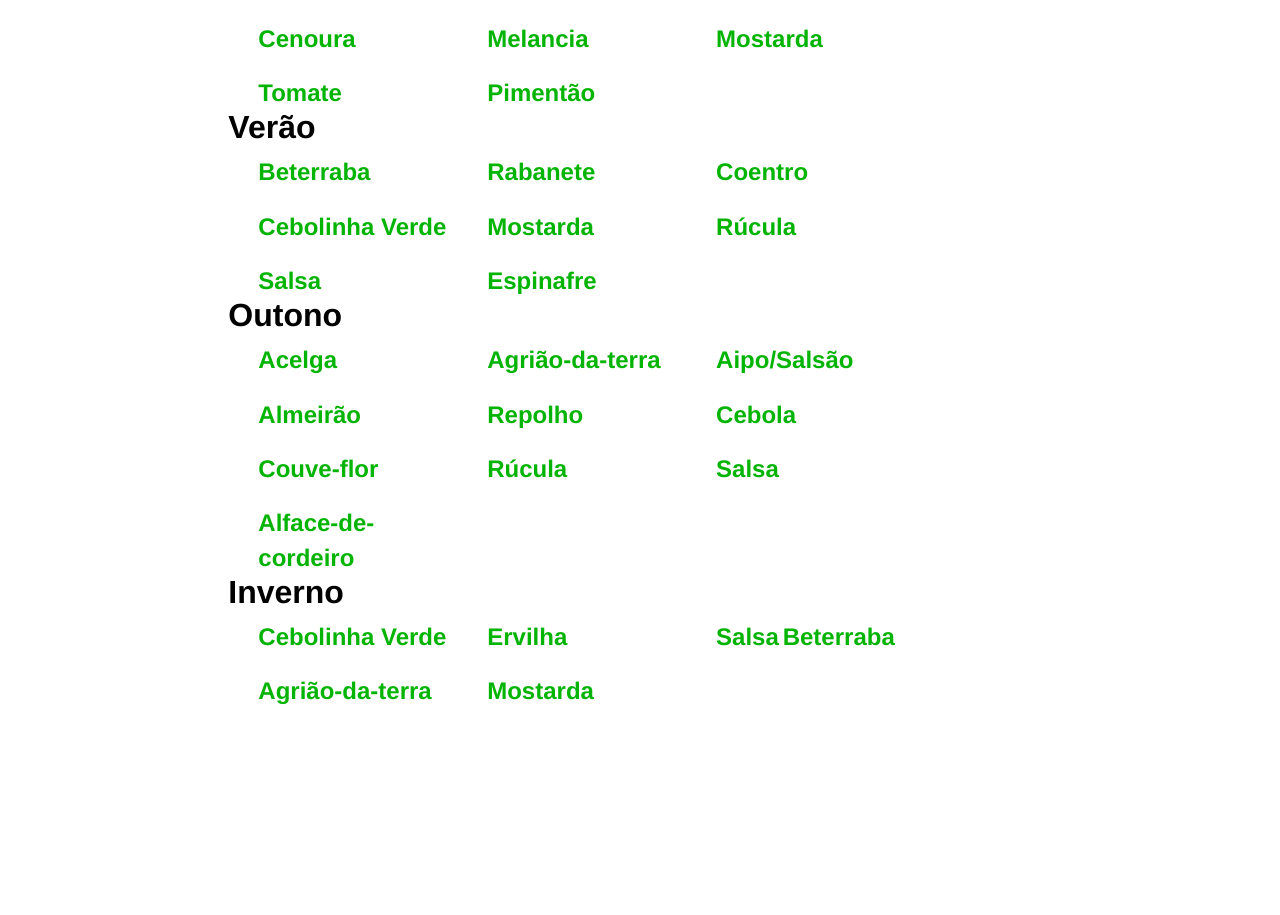
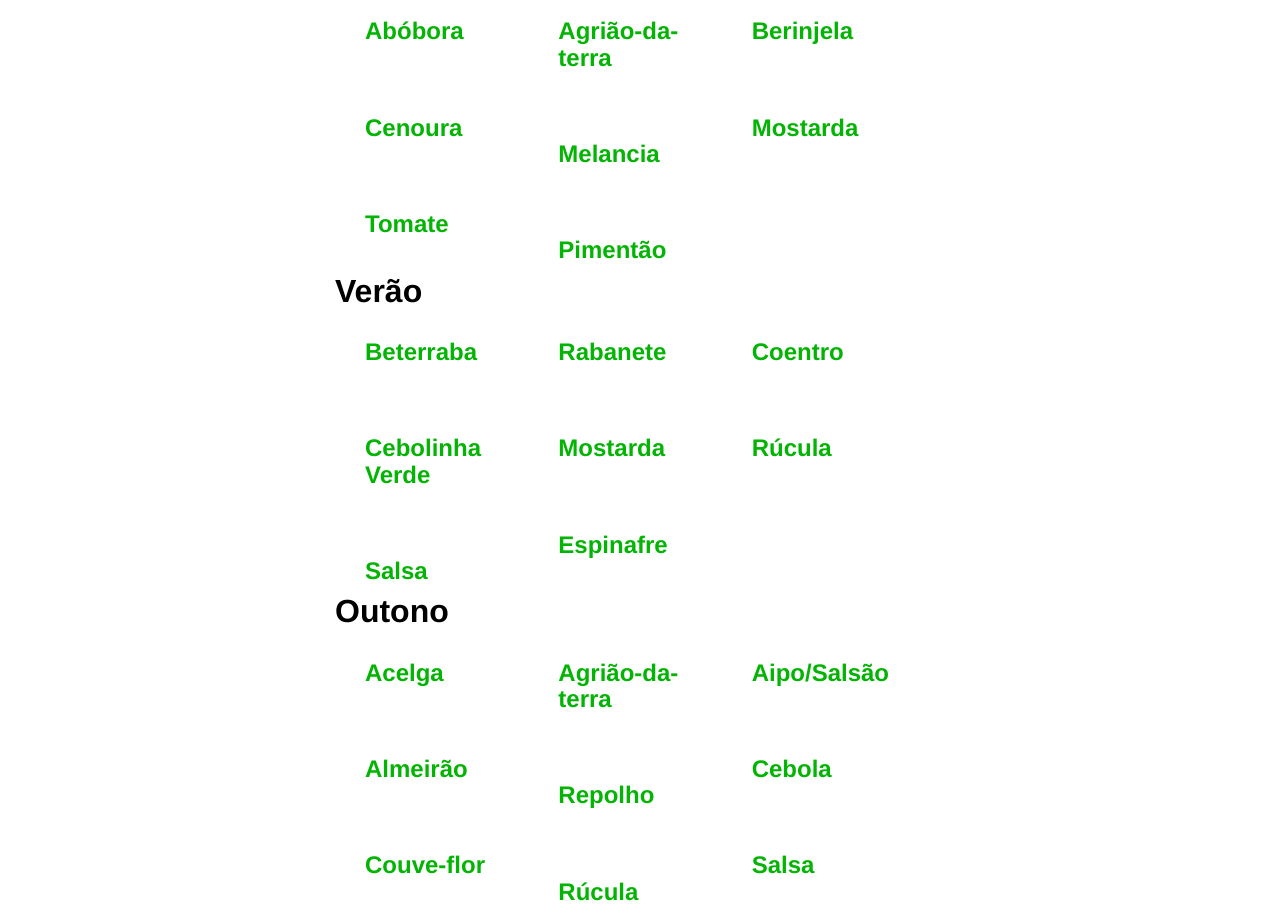
Before and after one commit to thg0brt/organic-planting, a plain HTML site: page hortaliças.html in a window 1280 px wide. Shown: the part 749-1664 px from the top of the page. Before the commit the page ends 1478 px from the top, so only its background shows below. Drawn offline with nearby package versions, Linux system fonts and the light colour scheme.

Commit message:
atualizando as paginas hortalicas e pagina inicial

```diff
--- a/hortaliças.html
+++ b/hortaliças.html
@@ -15,7 +15,7 @@
     font-size: 28px;
     text-align: center;
   }
-  #Texto h1{
+  #Texto h3{
     color: Black;
     font-size: 32px;
     text-align: justify;
@@ -26,7 +26,7 @@
     text-align: justify;
   }
 
-  #Texto a{
+  #Texto h1{
     color: #04B404;
     font-size: 24px;
     text-align: justify;
@@ -64,102 +64,98 @@
         <div class="Logo col-md-1 col-xs-1" id="Texto">
           <br><br><br>
         </div>
-        <div class="Logo col-md-2 col-xs-2" id="Logo">
-          <a href="organicplant.html"><b><h1>Pagina inicial</h1></b></a>
+        <div class="Logo col-md-3 col-xs-3" id="Logo">
+          <a href ="organicplant.html"><b><h1>Pagina inicial</h1></b></a >
         </div>
-        <div class="Logo col-md-2 col-xs-2" id="Logo">
-          <a href="hortaliças.html"><b><h1>Hortaliças</h1></b></a>
+        <div class="Logo col-md-4 col-xs-4" id="Logo">
+          <a href ="hortaliças.html"><b><h1>Hortaliças</h1></b></a >
         </div>
-        <div class="Logo col-md-2 col-xs-2" id="Logo">
-          <a href="tela2.html"><b><h1>Insumos</h1></b></a>
-        </div>
-        <div class="Logo col-md-2 col-xs-2" id="Logo">
-          <a href="tela2.html"><b><h1>Pesticidas</h1></b></a>
-        </div>
-        <div class="Logo col-md-2 col-xs-2" id="Logo">
-          <a href="tela2.html"><b><h1>Sobre Nós</h1></b></a>
+
+        <div class="Logo col-md-3 col-xs-3" id="Logo">
+          <a href ="tela2.html"><b><h1>Sobre Nós</h1></b></a >
         </div>
         <div class="Logo col-md-1 col-xs-1" id="Logo">
           <br><br><br>
         </div>
       </div>
       <!--Texto-->
-      <div class="Texto col-md-2 col-xs-2 " id="Texto">
+      <div class="Texto col-md-3 col-xs-2 " id="Texto">
 
       </div>
-      <div class="Texto col-md-7 col-xs-7 " id="Texto">
-        <h1><b>Hortaliças</b><br></h1>
+      <div class="Texto col-md-6 col-xs-8 " id="Texto">
+        <h3><b>Hortaliças</b><br></h>
         <h2>Aqui você vai encontrar algumas hortaliças da região Sul do Brasil, que estão distribuidas segundo as estações do ano que elas melhor se adaptam.<br></h2>
-        <h1><b>Primavera</b></h1>
+        <h3><b>Primavera</b></h3>
           <div class="Texto col-md-12 col-xs-12 " id="Texto">
             <div class="Texto col-md-4 col-xs-4 " id="Texto">
-              <a href="page_hortalicas/abobora.html"><b>Abóbora</b></a><br><br>
-              <a href="page_hortalicas/cenoura.html"><b>Cenoura</b></a><br><br>
-              <a href="page_hortalicas/tomate.html"><b>Tomate</b></a>
+              <h1> <b>Abóbora</b></h1> <br><br>
+              <h1> <b>Cenoura</b></h1> <br><br>
+              <h1> <b>Tomate</b> </h1>
             </div>
             <div class="Texto col-md-4 col-xs-4 " id="Texto">
-              <a href="page_hortalicas/agriao-da-terra.html"><b>Agrião-da-terra</b></a><br><br>
-              <a href="page_hortalicas/melancia.html"><b>Melancia</b></a><br><br>
-              <a href="page_hortalicas/pimentao.html"><b>Pimentão</b></a>
+              <h1> <b>Agrião-da-terra</b></h1><br><br>
+            <h1> <b>Melancia</b></h1><br><br>
+              <h1> <b>Pimentão</b></h1>
             </div>
             <div class="Texto col-md-4 col-xs-4 " id="Texto">
-              <a href="page_hortalicas/berinjela.html"><b>Berinjela</b></a><br><br>
-              <a href="page_hortalicas/mostarda.html"><b>Mostarda</b></a>
+              <h1> <b>Berinjela</b></h1><br><br>
+              <h1> <b>Mostarda</b></h1>
             </div>
           </div>
-        <h1><b>Verão</b></h1>
+          <br><br>
+        <h3><b>Verão</b></h3>
         <div class="Texto col-md-12 col-xs-12 " id="Texto">
           <div class="Texto col-md-4 col-xs-4 " id="Texto">
-            <a href="page_hortalicas/beterraba.html"><b>Beterraba</b></a><br><br>
-            <a href="page_hortalicas/cebolinha-verde.html"><b>Cebolinha Verde</b></a><br><br>
-            <a href="page_hortalicas/salsa.html"><b>Salsa</b></a>
+            <h1> <b>Beterraba</b></h1><br><br>
+            <h1> <b>Cebolinha Verde</b></h1><br><br>
+            <h1> <b>Salsa</b></h1>
           </div>
           <div class="Texto col-md-4 col-xs-4 " id="Texto">
-            <a href="page_hortalicas/rabanete.html"><b>Rabanete</b></a><br><br>
-            <a href="page_hortalicas/mostarda.html"><b>Mostarda</b></a><br><br>
-            <a href="page_hortalicas/espinafre.html"><b>Espinafre</b></a>
+            <h1> <b>Rabanete</b></h1><br><br>
+            <h1> <b>Mostarda</b></h1><br><br>
+            <h1> <b>Espinafre</b></h1>
           </div>
           <div class="Texto col-md-4 col-xs-4 " id="Texto">
-            <a href="page_hortalicas/coentro.html"><b>Coentro</b></a><br><br>
-            <a href="page_hortalicas/rucula.html"><b>Rúcula</b></a>
+            <h1> <b>Coentro</b></h1><br><br>
+            <h1> <b>Rúcula</b></h1>
           </div>
         </div>
-        <h1><b>Outono</b></h1>
+        <h3><b>Outono</b></h3>
         <div class="Texto col-md-12 col-xs-12 " id="Texto">
           <div class="Texto col-md-4 col-xs-4 " id="Texto">
-            <a href="page_hortalicas/acelga.html"><b>Acelga</b></a><br><br>
-            <a href="page_hortalicas/almeirao.html"><b>Almeirão</b></a><br><br>
-            <a href="page_hortalicas/couve-flor.html"><b>Couve-flor</b></a><br><br>
-            <a href="page_hortalicas/alface-de-cordeiro.html"><b>Alface-de-cordeiro</b></a>
+            <h1> <b>Acelga</b></h1><br><br>
+            <h1> <b>Almeirão</b></h1><br><br>
+            <h1> <b>Couve-flor</b></h1><br><br>
+          <h1> <b>Alface-de-cordeiro</b></h1>
           </div>
           <div class="Texto col-md-4 col-xs-4 " id="Texto">
-            <a href="page_hortalicas/agriao-da-terra.html"><b>Agrião-da-terra</b></a><br><br>
-            <a href="page_hortalicas/repolho.html"><b>Repolho</b></a><br><br>
-            <a href="page_hortalicas/rucula.html"><b>Rúcula</b></a><br><br>
+          <h1> <b>Agrião-da-terra</b></h1><br><br>
+          <h1> <b>Repolho</b></h1><br><br>
+          <h1> <b>Rúcula</b></h1><br><br>
           </div>
           <div class="Texto col-md-4 col-xs-4 " id="Texto">
-            <a href="page_hortalicas/aipo-salsao.html"><b>Aipo/Salsão</b></a><br><br>
-            <a href="page_hortalicas/cebola.html"><b>Cebola</b></a><br><br>
-            <a href="page_hortalicas/salsa.html"><b>Salsa</b></a><br><br>
+            <h1> <b>Aipo/Salsão</b></h1><br><br>
+            <h1> <b>Cebola</b></h1><br><br>
+            <h1> <b>Salsa</b></h1><br><br>
           </div>
         </div>
-        <h1><b>Inverno</b></h1>
+        <h3><b>Inverno</b></h3>
         <div class="Texto col-md-12 col-xs-12 " id="Texto">
           <div class="Texto col-md-4 col-xs-4 " id="Texto">
-            <a href="page_hortalicas/cebolinha-verde.html"><b>Cebolinha Verde</b></a><br><br>
-            <a href="page_hortalicas/agriao-da-terra.html"><b>Agrião-da-terra</b></a><br><br>
+            <h1> <b>Cebolinha Verde</b></h1><br><br>
+            <h1> <b>Agrião-da-terra</b></h1><br><br>
           </div>
           <div class="Texto col-md-4 col-xs-4 " id="Texto">
-            <a href="page_hortalicas/ervilha.html"><b>Ervilha</b></a><br><br>
-            <a href="page_hortalicas/mostarda.html"><b>Mostarda</b></a><br><br>
+          <h1> <b>Ervilha</b></h1><br><br>
+            <h1> <b>Mostarda</b></h1><br><br>
           </div>
           <div class="Texto col-md-4 col-xs-4 " id="Texto">
-            <a href="page_hortalicas/salsa.html"><b>Salsa</b></a>
-            <a href="page_hortalicas/beterraba.html"><b>Beterraba</b></a>
+          <h1> <b>Salsa</b></h1>
+            <h1> <b>Beterraba</b></h1>
           </div>
         </div>
       </div>
-      <div class="Texto col-md-3 col-xs-3 " id="Texto">
+      <div class="Texto col-md-3 col-xs-2 " id="Texto">
 
       </div>
     </div>
```
Also changed, not shown: organicplant.html (+10 -15 lines).
